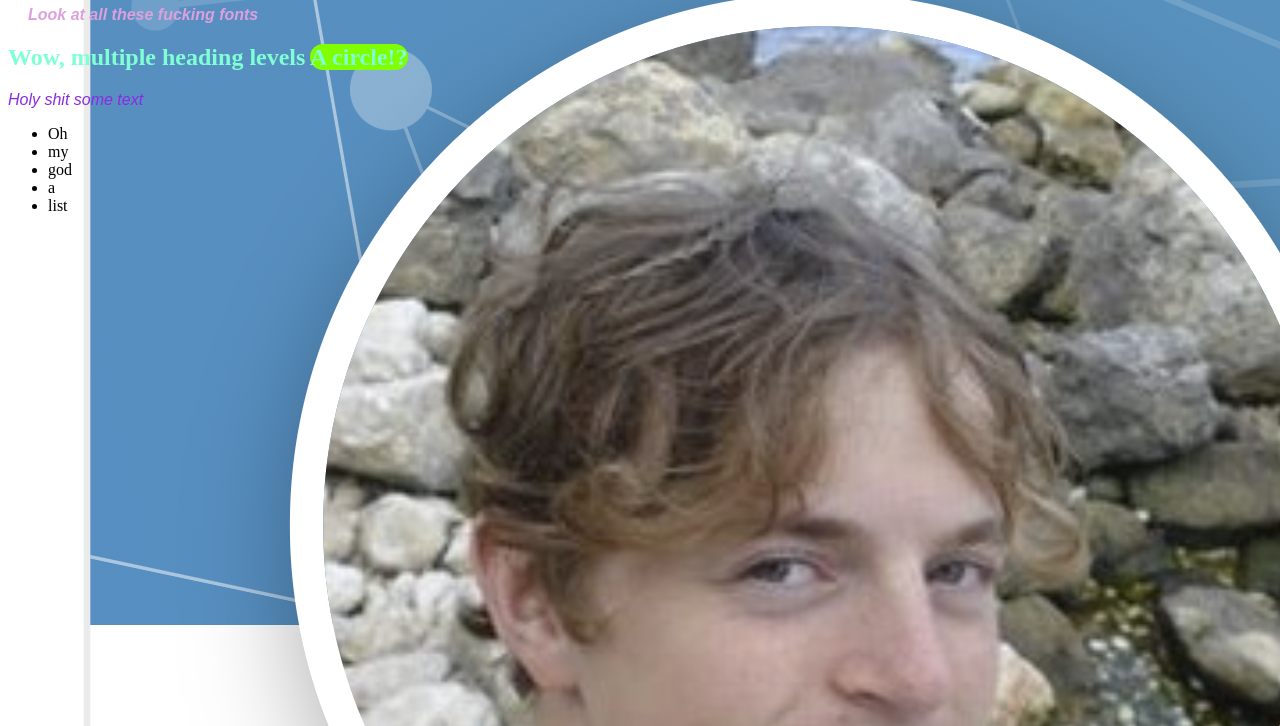
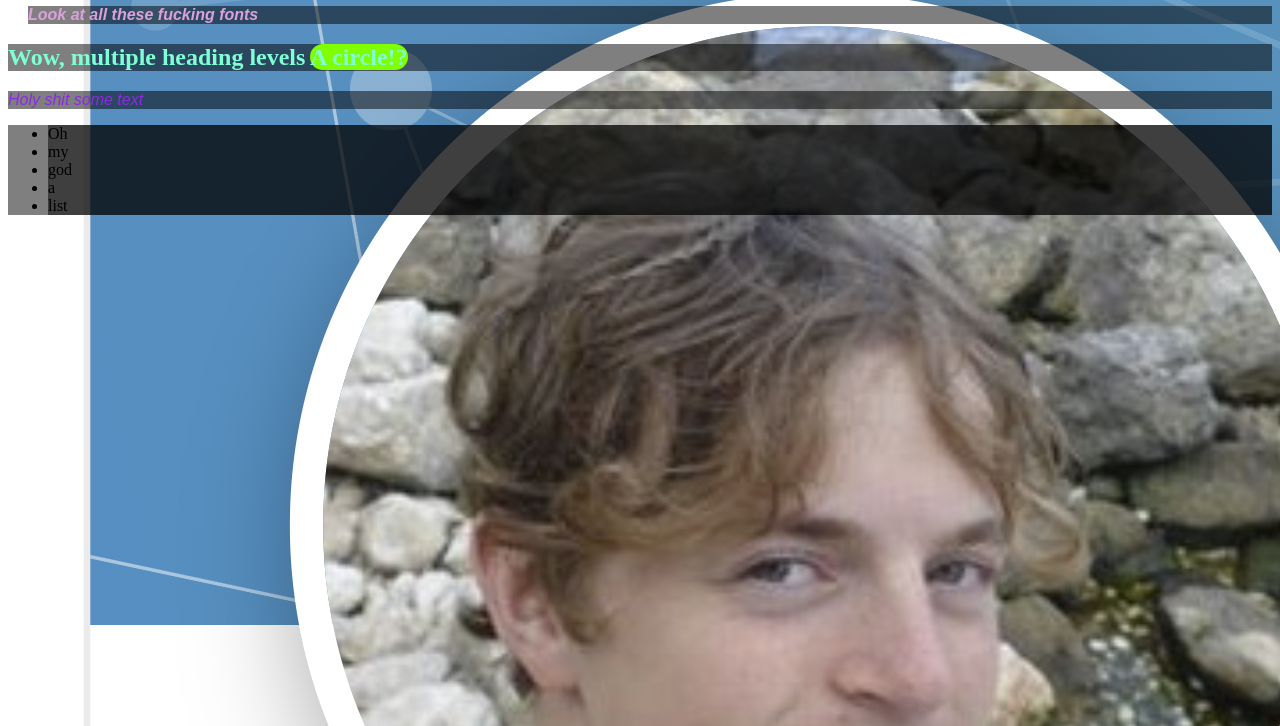
Before and after one commit to Stuart-Knowles-SW/Stuart-Knowles-SW.github.io, a plain HTML site: page index.html in a window 1280 px wide. Shown: the part 74-800 px from the top of the page. Drawn offline with Linux system fonts and the light colour scheme.

Commit message:
Hopefully now readable

```diff
--- a/styles.css
+++ b/styles.css
@@ -1,6 +1,10 @@
 body {
     background-image: url("./super-important-background.png");
-    background-repeat: repeat;
+    background-repeat: no-repeat;
+}
+
+body * {
+    background-color: rgba(0.1, 0.1, 0.1, 50%);
 }
 
 h1 {
```
